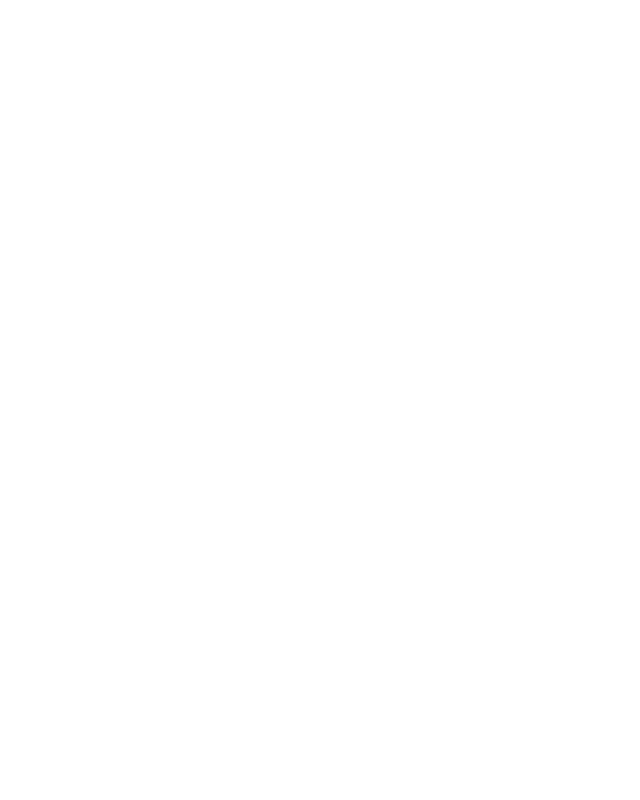
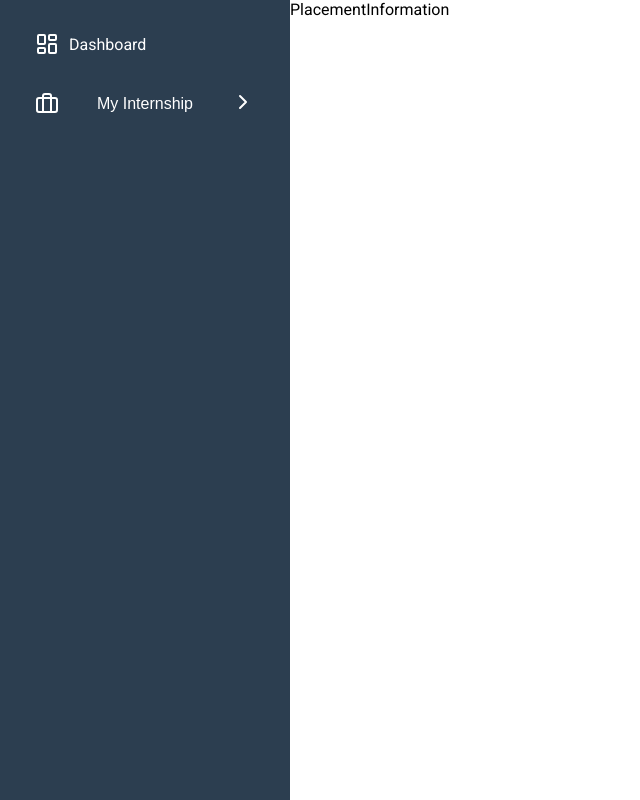
Before and after one commit to Princeaddo1199/GCTU-Student-Internship-System, a React (Vite) app: page /placement-information in a window 1280 px wide. Before the commit this address had no page. Shown: the whole page, without its empty margins (0-640 px from the left). Built offline with nearby package versions, Linux system fonts and the light colour scheme.

Commit message:
working on sidebar
working on sidebar

```diff
--- a/src/App.jsx
+++ b/src/App.jsx
@@ -4,13 +4,16 @@ import Sidebar from "./Components/Sidebar";
 import LoginPage from "./Pages/LoginPage";
 import { Routes, Route, Navigate } from "react-router-dom";
 import Dashboard from "./Pages/Dashboard";
+import InternshipDetails from "./Pages/InternshipDetails";
+import PlacementInformation from "./Pages/PlacementInformation";
+import InternshipGuidelines from "./Pages/InternshipGuidelines";
 
-function MainLayout() {
+function MainLayout({ children }) {
   return (
     <div className="mainLayout">
       <Sidebar />
       <main className="mainContent" style={{ flex: 1 }}>
-        <Dashboard />
+        {children}
       </main>
     </div>
   );
@@ -21,7 +24,38 @@ function App() {
     <Routes>
       <Route path="/" element={<Navigate to="/login" />} />
       <Route path="/login" element={<LoginPage />} />
-      <Route path="/dashboard" element={<MainLayout />} />
+      <Route
+        path="/dashboard"
+        element={
+          <MainLayout>
+            <Dashboard />
+          </MainLayout>
+        }
+      />
+      <Route
+        path="/internship-details"
+        element={
+          <MainLayout>
+            <InternshipDetails />
+          </MainLayout>
+        }
+      />
+      <Route
+        path="/placement-information"
+        element={
+          <MainLayout>
+            <PlacementInformation />
+          </MainLayout>
+        }
+      />
+      <Route
+        path="/internship-guidelines"
+        element={
+          <MainLayout>
+            <InternshipGuidelines />
+          </MainLayout>
+        }
+      />
     </Routes>
   );
 }
--- a/src/Components/Sidebar.jsx
+++ b/src/Components/Sidebar.jsx
@@ -1,6 +1,52 @@
-import React from "react";
+import React, { useState } from "react";
+import { NavLink } from "react-router-dom";
 import "../STYLES/Sidebar.css";
+import { ChevronRight, LayoutDashboard, Briefcase } from "lucide-react";
 
 export default function Sidebar() {
-  return <div className="sidebarLayoutMain">Sidebar</div>;
+  const [isSubmenuOpen, setIsSubmenuOpen] = useState(false);
+
+  const toggleSubmenu = () => {
+    setIsSubmenuOpen(!isSubmenuOpen);
+  };
+
+  return (
+    <div className="sidebarLayoutMain">
+      <nav className="sidebarNav">
+        <NavLink to="/dashboard" className="navLink">
+          <LayoutDashboard className="navIcon" />
+          Dashboard
+        </NavLink>
+
+        <div className="navItem">
+          <button className="navButton" onClick={toggleSubmenu}>
+            <Briefcase className="buttonIcon" />
+            My Internship
+            <span className={`arrow ${isSubmenuOpen ? "open" : ""}`}>
+              <ChevronRight />
+            </span>
+          </button>
+          {isSubmenuOpen && (
+            <ul className="submenu">
+              <li>
+                <NavLink to="/internship-details" className="submenuLink">
+                  Internship Details
+                </NavLink>
+              </li>
+              <li>
+                <NavLink to="/placement-information" className="submenuLink">
+                  Placement Information
+                </NavLink>
+              </li>
+              <li>
+                <NavLink to="/internship-guidelines" className="submenuLink">
+                  Internship Guidelines
+                </NavLink>
+              </li>
+            </ul>
+          )}
+        </div>
+      </nav>
+    </div>
+  );
 }
--- /dev/null
+++ b/src/Pages/InternshipDetails.jsx
@@ -0,0 +1,7 @@
+import React from 'react'
+
+export default function InternshipDetails() {
+  return (
+    <div>InternshipDetails</div>
+  )
+}
--- /dev/null
+++ b/src/Pages/InternshipGuidelines.jsx
@@ -0,0 +1,7 @@
+import React from 'react'
+
+export default function InternshipGuidelines() {
+  return (
+    <div>InternshipGuidelines</div>
+  )
+}
--- /dev/null
+++ b/src/Pages/PlacementInformation.jsx
@@ -0,0 +1,7 @@
+import React from 'react'
+
+export default function PlacementInformation() {
+  return (
+    <div>PlacementInformation</div>
+  )
+}
--- a/src/STYLES/Sidebar.css
+++ b/src/STYLES/Sidebar.css
@@ -1,7 +1,96 @@
-.sidebarLayoutMain{
-    width: 250px;
-    background-color: #2c3e50;
-    color: white;
-    padding: 20px;
-    overflow: hidden;
+.sidebarLayoutMain {
+  width: 250px;
+  background-color: #2c3e50;
+  color: white;
+  padding: 20px;
+  overflow: hidden;
 }
+
+.sidebarNav {
+  display: flex;
+  flex-direction: column;
+  gap: 10px;
+}
+
+.navLink {
+  display: flex;
+  align-items: center;
+  /* display: block; */
+  padding: 12px 15px;
+  color: white;
+  text-decoration: none;
+  border-radius: 4px;
+  transition: background-color 0.3s ease;
+}
+.navIcon {
+  margin-right: 10px;
+}
+
+.navLink:hover {
+  background-color: #34495e;
+}
+
+.navItem {
+  position: relative;
+}
+
+.navButton {
+  width: 100%;
+  padding: 12px 15px;
+  background-color: transparent;
+  border: none;
+  color: white;
+  text-align: left;
+  cursor: pointer;
+  border-radius: 4px;
+  transition: background-color 0.3s ease;
+  display: flex;
+  justify-content: space-between;
+  align-items: center;
+  font-size: 16px;
+}
+
+.navButton:hover {
+  background-color: #34495e;
+}
+
+.buttonIcon {
+  margin-right: 0;
+}
+
+.arrow {
+  display: inline-block;
+  transition: transform 0.3s ease;
+  font-size: 12px;
+}
+
+.arrow.open {
+  transform: rotate(90deg);
+}
+
+.submenu {
+  list-style: none;
+  padding: 8px 0;
+  margin: 5px 0 5px 20px;
+  border-left: 1px solid #3498db;
+  /* background-color: rgba(255, 255, 255, 0.05); */
+}
+
+.submenu li {
+  margin: 0;
+}
+
+.submenuLink {
+  display: block;
+  padding: 10px 15px 10px 25px;
+  color: white;
+  text-decoration: none;
+  transition:
+    background-color 0.3s ease,
+    padding-left 0.3s ease;
+}
+
+.submenuLink:hover {
+  background-color: #34495e;
+  padding-left: 35px;
+}
```
Also changed, not shown: src/Pages/Attendance.jsx (added, +7 -0 lines), src/Pages/DigitalLogbook.jsx (added, +7 -0 lines), src/Pages/TaskAttachment.jsx (added, +7 -0 lines).
